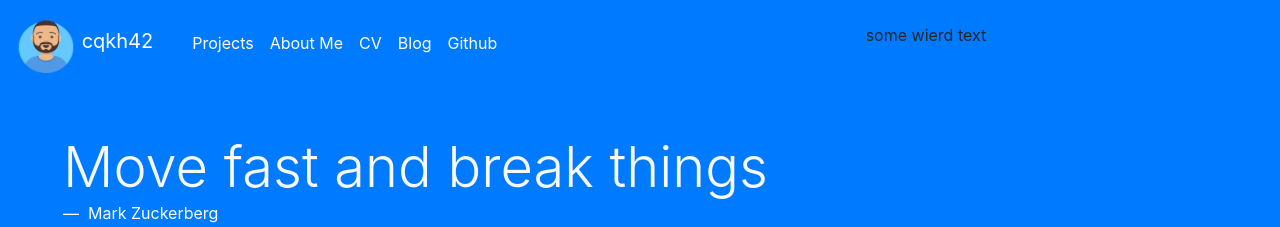
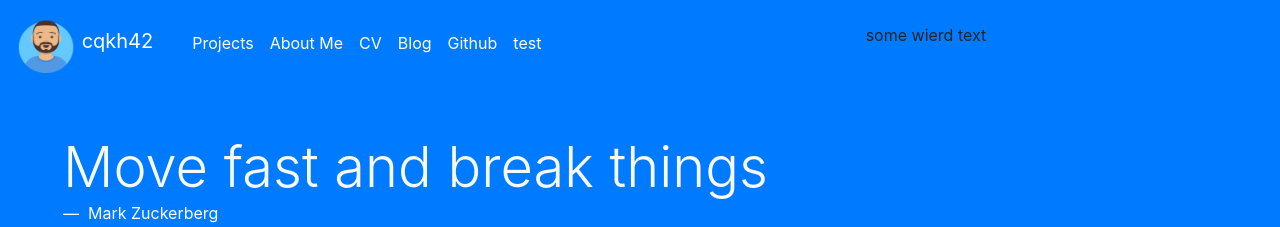
Before and after one commit to cqkh42/cqkh42.github.io, a Jekyll site: the page built from index.html, in a window 1280 px wide. Shown: the top 227 px of the page. Built offline with Jekyll 4.4.1, drawn with Linux system fonts in a browser that asks for light colours.

Commit message:
Update data.yml

```diff
--- a/_data/data.yml
+++ b/_data/data.yml
@@ -9,3 +9,5 @@ navbar:
     link: /blog
   - text: Github
     link: https://github.com/cqkh42
+  - text: test
+    link: https://google.com
```
